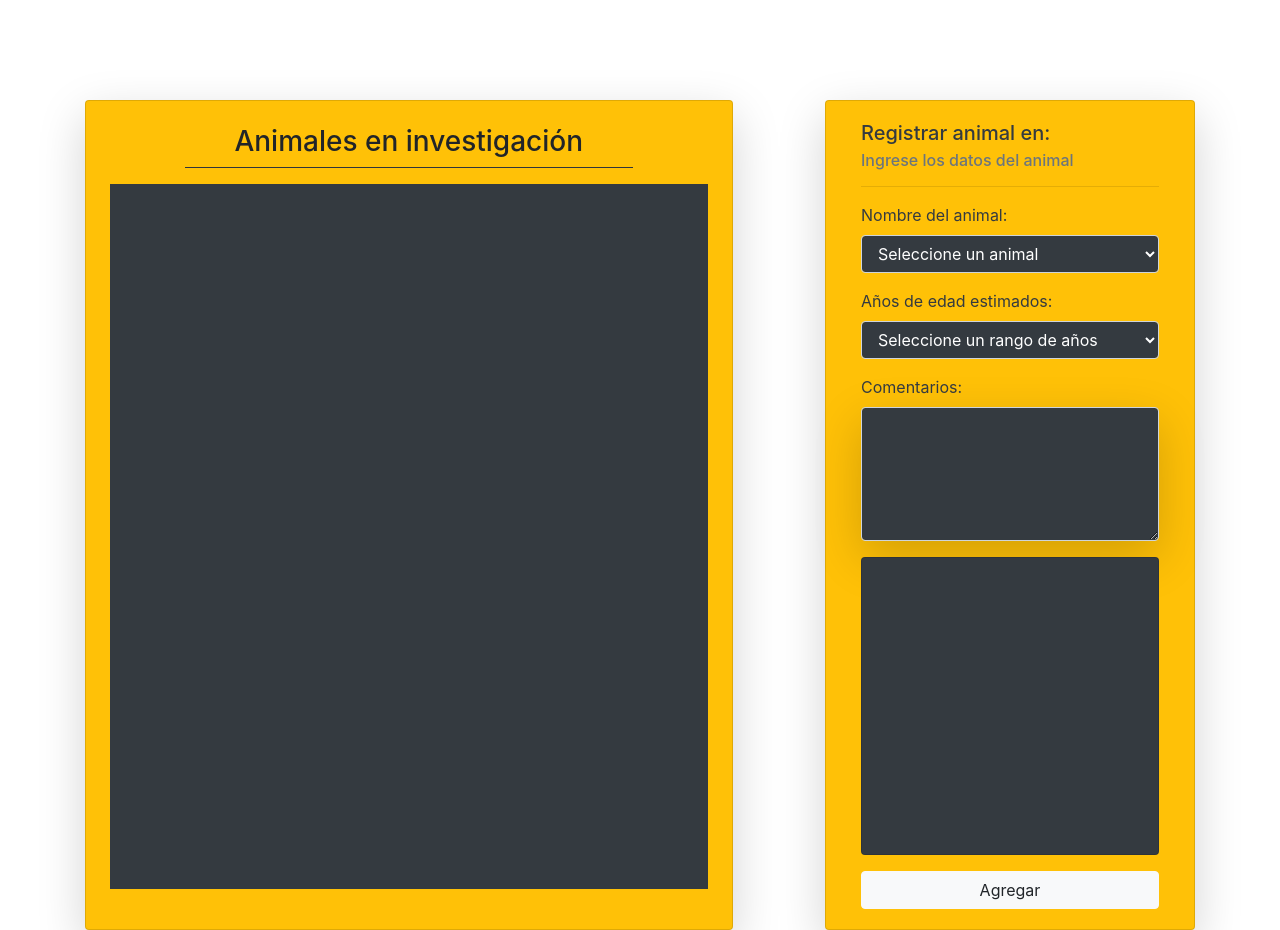
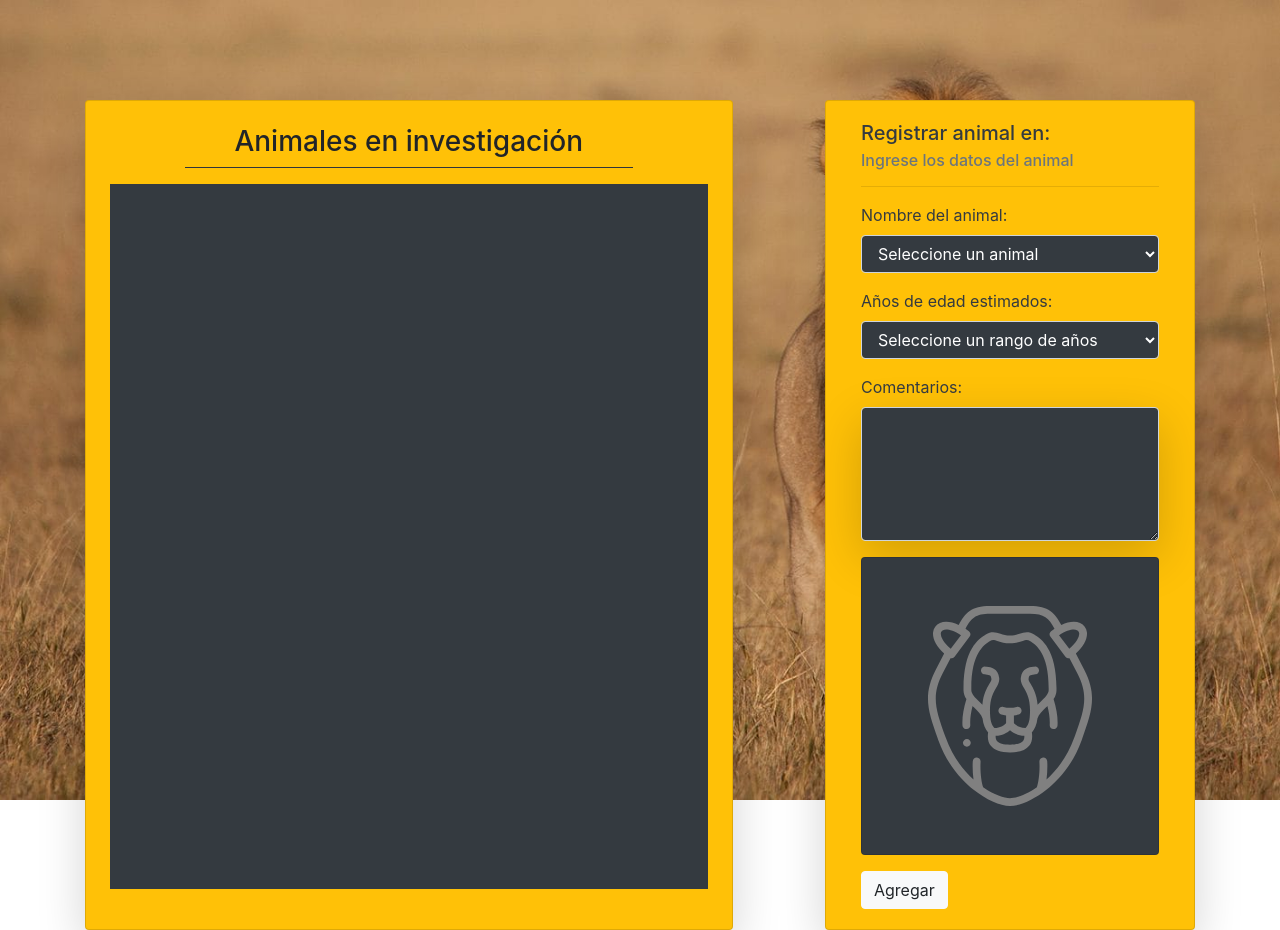
Before and after one commit to tebannz/animalessalvajes, a plain HTML site: page index.html in a window 1280 px wide. Drawn offline with nearby package versions, Linux system fonts and the light colour scheme; files that its build step writes are made by us from their sources; files whose address does not match are found by name.

Commit message:
subida 5

```diff
--- a/index.html
+++ b/index.html
@@ -73,7 +73,7 @@ href="https://stackpath.bootstrapcdn.com/bootstrap/4.5.2/css/bootstrap.min.css"
             </div>
         </div>
 
-        <btn class="btn btn-light d-block" id="btnRegistrar">Agregar</btn>
+        <button class="btn btn-light d-block" id="btnRegistrar">Agregar</button>
         </div>
     </div>
     </div>
```
Also changed, not shown: assests/imgs/Aguila.png (added), assests/imgs/Leon.png (added), assests/imgs/Lobo.jpg (added), assests/imgs/Oso.jpg (added), assests/imgs/Serpiente.jpg (added), assests/imgs/audio.svg (added), assests/imgs/fondo.jpg (added), assests/imgs/lion.svg (added).
